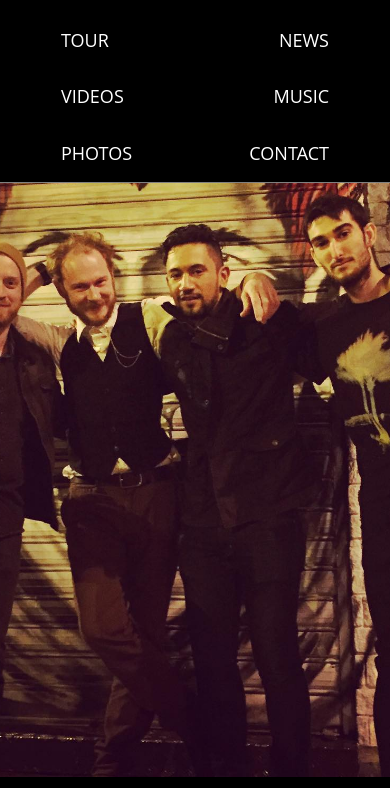
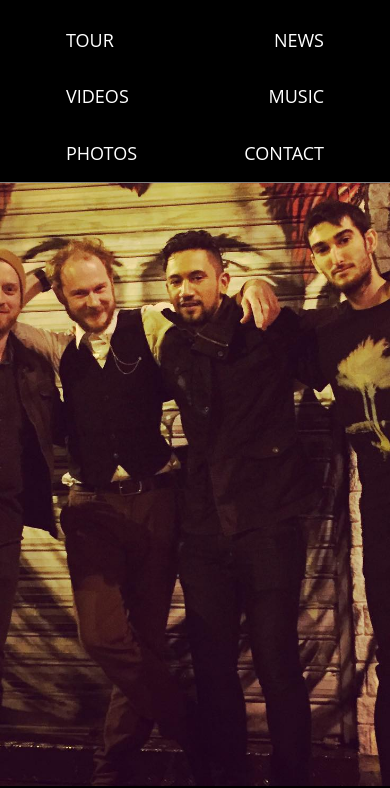
Before and after one commit to laurentveyrat/cat-rodeo, a plain HTML site: page index.html in a window 390 px wide. Shown: the part 58-846 px from the top of the page. Drawn offline with nearby package versions, Linux system fonts and the light colour scheme.

Commit message:
Image header responsive

```diff
--- a/index.html
+++ b/index.html
@@ -24,8 +24,10 @@
             <div><p><a href="#contact">CONTACT</a></p></div>
           </nav>
         </div>
+        <div class="background-main-image">
+          <!-- <img class="main-image" src="image\photo-large\groupe.jpg" > -->
+        </div>
 
-        <img class="main-image" src="image\photo-large\groupe.jpg" >
       </header>
 
       <main>
--- a/style.css
+++ b/style.css
@@ -38,11 +38,12 @@ div:target {
 
 /* HEADER */
 
-/*header {
+header {
 	display: flex;
 	flex-wrap: wrap;
 	flex-direction: row;
-}*/
+	height: 100vh;
+}
 
 .myHeader {
   position: fixed;
@@ -54,6 +55,7 @@ div:target {
   /*justify-content: center;*/
   flex-direction: row;
   align-content: center;
+  padding: 0 5px;
   /*background-color: rgba(0, 255, 0, .5);*/
   background-color: black;
   /*height: 78px;*/
@@ -63,7 +65,7 @@ div:target {
 
 .myHeader div {
   /*border: 2px solid green;*/
-  padding: 0 5px;
+
 }
 
 .logo {
@@ -153,7 +155,7 @@ div:target {
 	color: #FF9800;
 }
 
-img.main-image {
+.main-image {
 	/*display: block;*/
 	width: 100%;
 	height: 90vh;
@@ -162,6 +164,21 @@ img.main-image {
 	/*position: relative;*/
 }
 
+div.background-main-image {
+	display: block;
+	background: center / cover no-repeat url("image/photo-large/groupe.jpg");
+	width: 100%;
+	background-position: center 25%;
+	/*height: 90vh;*/
+	/*background-color: yellow;*/
+	/*border: 3px solid blue;*/
+}
+
+@media only screen and (max-width: 550px) {
+	div.background-main-image {
+		margin-top: 80px;
+	}
+}
 
 
 /* ---HEADER--- */
```
